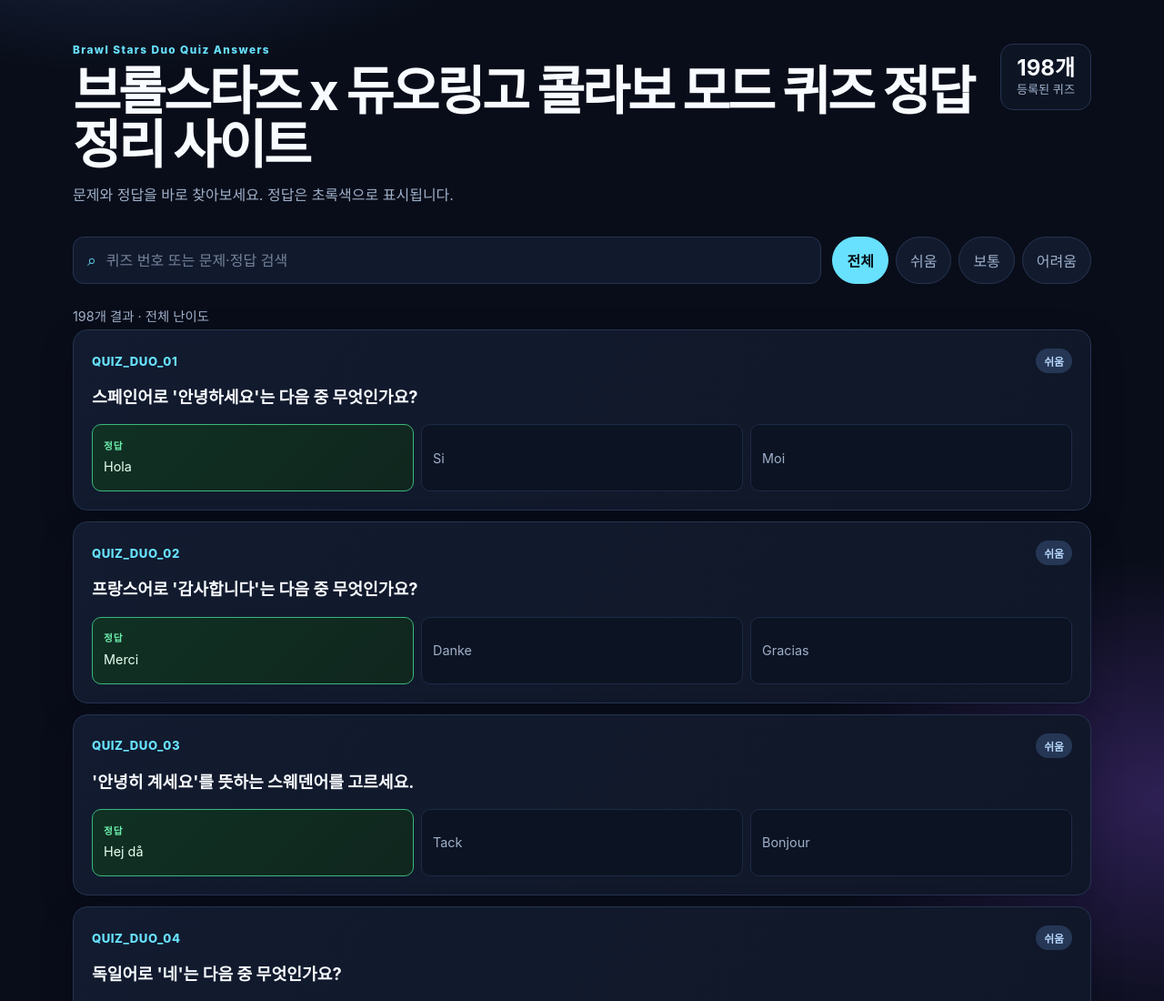
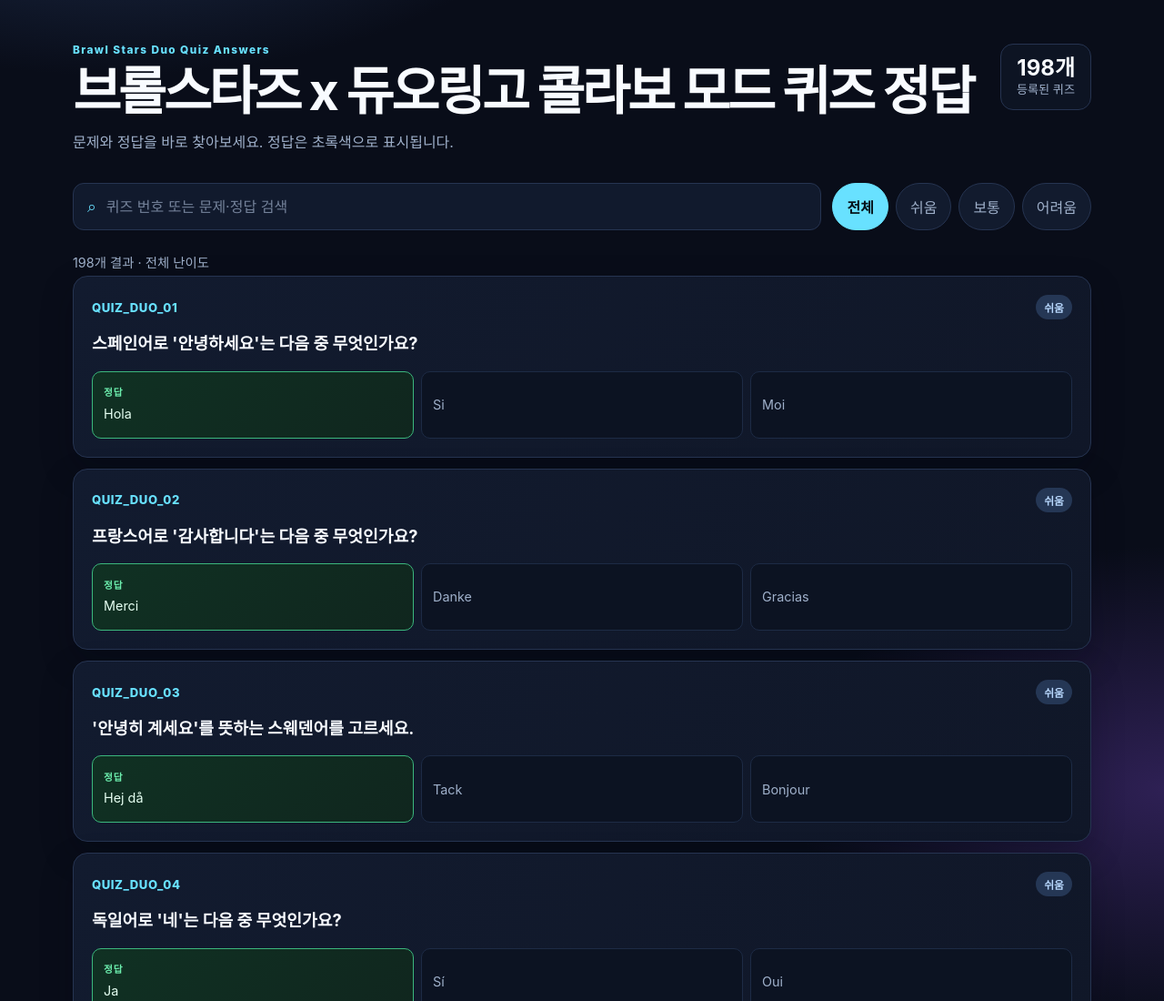
Before and after one commit to Droidz325/BSDQ, a plain HTML site: page index.html in a window 1280 px wide. Shown: the top 1100 px of the page at 91% size. Drawn offline with Linux system fonts and the light colour scheme.

Commit message:
Update index.html

```diff
--- a/index.html
+++ b/index.html
@@ -50,7 +50,7 @@
   <body>
     <main class="shell">
       <header>
-        <div><p class="eyebrow">Brawl Stars Duo Quiz Answers</p><h1>브롤스타즈 x 듀오링고 콜라보 모드 퀴즈 정답 정리 사이트</h1><p class="intro">문제와 정답을 바로 찾아보세요. 정답은 초록색으로 표시됩니다.</p></div>
+        <div><p class="eyebrow">Brawl Stars Duo Quiz Answers</p><h1>브롤스타즈 x 듀오링고 콜라보 모드 퀴즈 정답</h1><p class="intro">문제와 정답을 바로 찾아보세요. 정답은 초록색으로 표시됩니다.</p></div>
         <div class="total"><strong id="total">—</strong>등록된 퀴즈</div>
       </header>
       <section class="controls" aria-label="퀴즈 찾기"><label class="search"><span>⌕</span><input id="query" type="search" placeholder="퀴즈 번호 또는 문제·정답 검색" autocomplete="off" /></label><div class="filters" role="group" aria-label="난이도 필터"><button class="active" data-filter="All">전체</button><button data-filter="Easy">쉬움</button><button data-filter="Medium">보통</button><button data-filter="Difficult">어려움</button></div></section>
```
